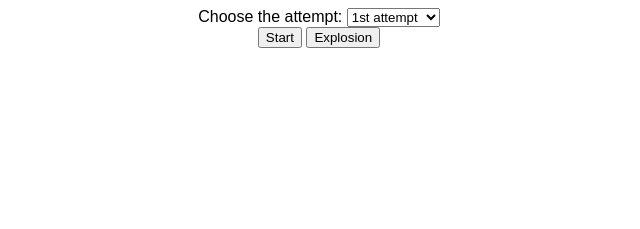
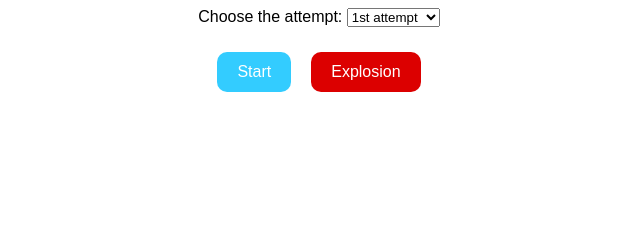
Before and after one commit to selverob/minewatch, a plain HTML site: page index.html in a window 1280 px wide. Shown: the top 229 px of the page, without its empty margins (321-961 px from the left). Drawn offline with Linux system fonts and the light colour scheme.

Commit message:
Make the buttons colorful

```diff
--- a/style.css
+++ b/style.css
@@ -3,6 +3,7 @@ body {
     text-align: center;
     display: flex;
     flex-direction: column;
+    align-items: center;
     max-height: 100vh;
 }
 
@@ -17,12 +18,33 @@ body {
 
 #controls {
     flex: 1 1 0;
+    margin: 15px;
+    display: flex;
+    align-items: center;
 }
 
 #attempt-selector {
     flex: 1 1 0;
 }
 
+button {
+    border: 0;
+    line-height: 2.5;
+    padding: 0 20px;
+    margin: 10px;
+    font-size: 1rem;
+    text-align: center;
+    color: #fff;
+    border-radius: 10px;
+}
+
+#toggle {
+    background-color: rgb(51, 204, 255);
+}
+
+#explosion {
+    background-color: rgba(220, 0, 0, 1);
+}
 
 .reward-eligible {
     color: green;
```
